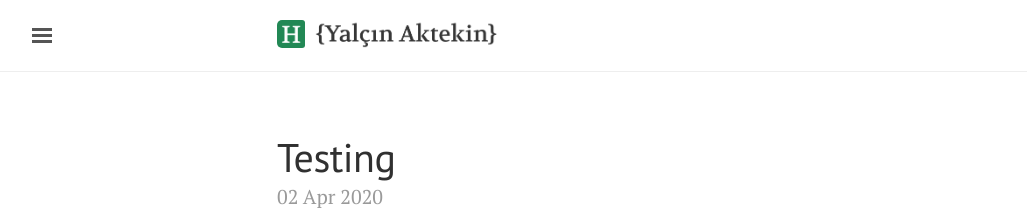
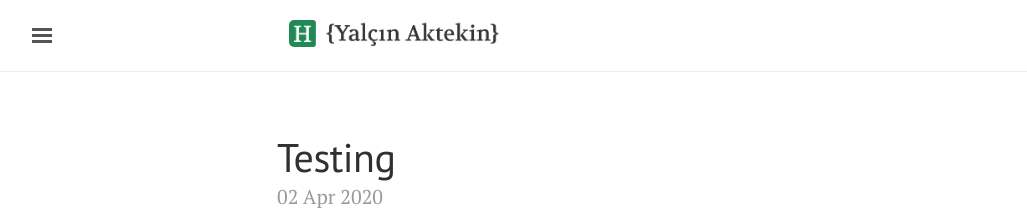
Before and after one commit to yalcinaktekin/yalcinaktekin.github.io, a Jekyll site: the page built from index.html, in a window 1280 px wide. Shown: the top 210 px of the page, without its empty margins (3-1030 px from the left). Built offline with Jekyll 4.4.1, drawn with Linux system fonts in a browser that asks for light colours; the list of posts is cut into pages by our own code.

Commit message:
Update default.html

```diff
--- a/_layouts/default.html
+++ b/_layouts/default.html
@@ -13,8 +13,8 @@
       <div class="masthead">
         <div class="container">
           <h3 class="masthead-title">
-            <a href="/"><img src="/images/home2.png" align="top" style="margin:0px 0.8rem 0px 0.0rem; display:inline-block;
-             width:75%; max-width:225px; min-width:90px; border:none blue 1px;"></a>
+            <a href="/"><img src="/images/home2.png" align="top" style="margin:0px 0.8rem 0px 0.6rem; display:inline-block;
+             width:75%; max-width:215px; min-width:90px; border:none blue 1px;"></a>
             <!-- <a href="{{ site.baseurl }}/" title="Home">{{ site.title }}</a>
             <small>{{ site.tagline }}</small> -->
           </h3>
```
